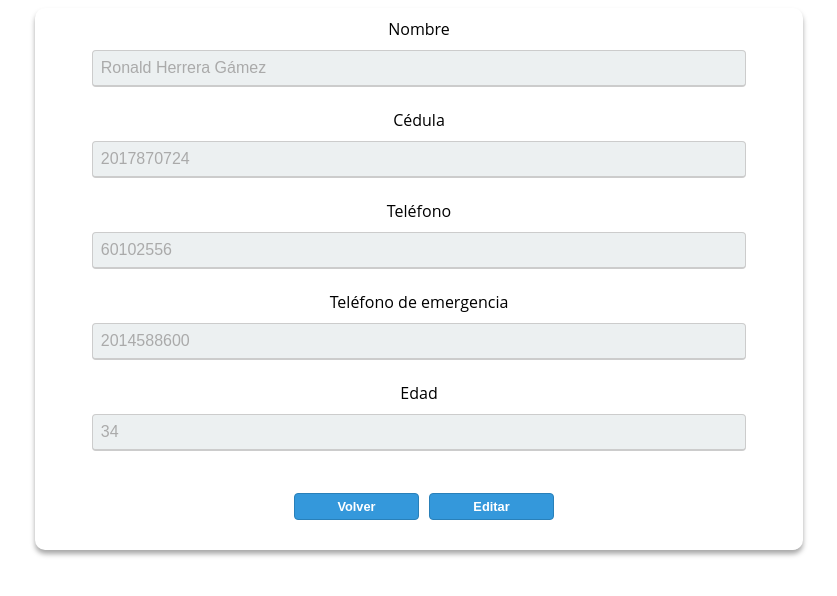
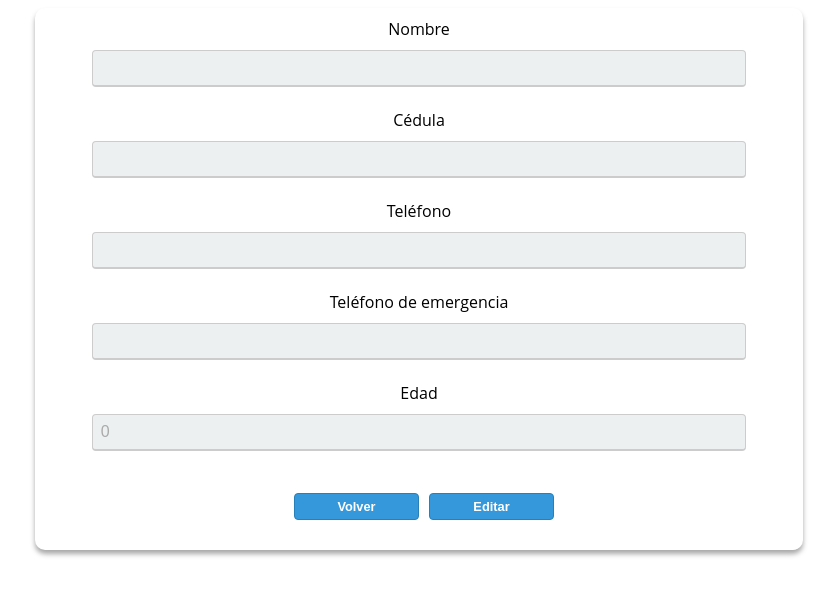
Before and after one commit to ronaldhgamez/Cafe-App-Angular, an Angular app: page /employees/details/1 in a window 1280 px wide. Shown: the top 596 px of the page, without its empty margins (221-1058 px from the left). Built offline with nearby package versions, Linux system fonts and the light colour scheme.

Commit message:
[updated] buttons functionality added

```diff
--- a/src/app/app.module.ts
+++ b/src/app/app.module.ts
@@ -31,7 +31,7 @@ const routes: Routes = [
     component: AssingBoxesComponent
   },
   {
-    path: 'register-component',
+    path: 'register',
     component: RegisterComponentComponent
   },
 ]; // sets up routes constant where you define your routes
--- a/src/app/components/employees-component/employees-component.component.html
+++ b/src/app/components/employees-component/employees-component.component.html
@@ -12,8 +12,9 @@
 
     <div>
       <h2>{{date}}</h2>
-      <button>Asignación de cajuelas</button>
+      <button (click)="goTo('/assign-daily-boxes')">Asignación de cajuelas</button>
       <button>Ver salarios</button>
+      <button (click)="goTo('/register')">Registrar empleado</button>
     </div>
   </div>
 
@@ -24,7 +25,6 @@
         <span>{{employee.id_card}} {{employee.name}}</span>
         <button class='btn2' (click)="clickOnEmployee(employee)">Ver</button>
       </div>
-
     </div>
   </div>
 
--- a/src/app/components/employees-component/employees-component.component.ts
+++ b/src/app/components/employees-component/employees-component.component.ts
@@ -1,4 +1,5 @@
 import { Component, OnInit } from '@angular/core';
+import { Router } from '@angular/router';
 import { Methods } from '../../classes/methods';
 
 @Component({
@@ -12,7 +13,7 @@ export class EmployeesComponentComponent implements OnInit {
   public employee_list: Array<any>;
   public methods: Methods = new Methods();
 
-  constructor() {
+  constructor(private router: Router) {
     this.date = this.methods.getDate();
     this.employee_list = [
       {
@@ -31,12 +32,11 @@ export class EmployeesComponentComponent implements OnInit {
   }
 
   ngOnInit(): void {
-    console.log(this.methods.getDate());
   }
 
   clickOnEmployee(employee: any) {
     console.log(employee);
-
+    this.router.navigateByUrl(`/employees/details/${employee.id_card}`);
   }
 
   public filter() {
@@ -44,4 +44,8 @@ export class EmployeesComponentComponent implements OnInit {
     console.log(value);
 
   }
+
+  public goTo(r: string) {
+    this.router.navigateByUrl(r);
+  }
 }
--- a/src/app/components/employees-details/employees-details.component.html
+++ b/src/app/components/employees-details/employees-details.component.html
@@ -22,7 +22,7 @@
     <input id="age" type="number" value={{age}} min="10" max="100" required [disabled]="isEditing ? null : true">
     <br><br>
 
-    <button class="btn2">Volver</button>
+    <button class="btn2" (click)="back()">Volver</button>
     <button class="btn2" (click)="isEditing=!isEditing">Editar</button>
     <button class="btn2" (click)="saveNewValues()" *ngIf="isEditing">Guardar</button>
 
--- a/src/app/components/employees-details/employees-details.component.ts
+++ b/src/app/components/employees-details/employees-details.component.ts
@@ -1,5 +1,5 @@
 import { Component, OnInit } from '@angular/core';
-import { ActivatedRoute } from '@angular/router'; // CLI imports router
+import { ActivatedRoute, Router } from '@angular/router'; // CLI imports router
 
 @Component({
   selector: 'app-employees-details',
@@ -17,24 +17,19 @@ export class EmployeesDetailsComponent implements OnInit {
   public isEditing: boolean;
 
 
-  constructor(private router: ActivatedRoute) {
+  constructor(private router: ActivatedRoute, private router2: Router) {
 
     this.id = this.router.snapshot.paramMap.get('id') || "";
-    this.router.paramMap.subscribe((paramMap: any) => {
-      const { params } = paramMap;
-      console.log(paramMap);
-    })
-    this.name = "Ronald Herrera Gámez";
-
-    this.card_id = "2017870724";
-    this.tel = "60102556";
-    this.emergency = "2014588600";
-    this.age = 34;
+    this.name = "";
+    this.card_id = "";
+    this.tel = "";
+    this.emergency = "";
+    this.age = 0;
     this.isEditing = false;
   }
 
-  ngOnInit(): void {
-    console.log(this.id + "dfa")
+  async ngOnInit() {
+    console.log("id: " + this.id)
   }
 
   saveNewValues() {
@@ -50,4 +45,7 @@ export class EmployeesDetailsComponent implements OnInit {
     console.log(x);
   }
 
+  back() {
+    this.router2.navigateByUrl('/employees');
+  }
 }
--- a/src/app/components/login-component/login-component.component.ts
+++ b/src/app/components/login-component/login-component.component.ts
@@ -1,6 +1,6 @@
 import { Component, OnInit } from '@angular/core';
 import { FormBuilder, FormGroup, Validators } from '@angular/forms';
-import { Router, Routes } from '@angular/router'; // CLI imports router
+import { Router } from '@angular/router'; // CLI imports router
 import { AuthService } from 'src/app/services/auth.service';
 
 import Swal from 'sweetalert2';
@@ -17,46 +17,31 @@ export class LoginComponentComponent {
     contrasena: ['admin', [Validators.required]]
 
   });
+
   public username: string;
   public password: string;
+
   constructor(private fb: FormBuilder, private authService: AuthService, private router: Router) {
     this.username = "";
     this.password = "";
   }
 
-  /* login() {
+  login() {
     console.log(this.miFormulario.value);
     const { usuario, contrasena } = this.miFormulario.value;
 
     this.authService.login(usuario, contrasena)
       .subscribe(ok => {
-
         console.log(ok);
-
         if (ok === true) {
-          //this.router.navigateByUrl('/rutadelaventana');
-          console.log("Abriendo menú del Administrador")
-          //This is where its broke - below:
-          this.router.navigateByUrl('/employees/details');
+          this.router.navigateByUrl('/employees');
         } else {
           Swal.fire('Error', ok, 'error');
-          //TODO mostrar mensaje de error
+        }
+      });
   }
 
-
-      });
-    //console.log(this.miFormulario.valid);
-  } */
-
-  /*   public username: string;
-    public password: string;
-
-    constructor() {
-      this.username = "";
-      this.password = "";
-    }
-  */
-    login() {
+  /* login2() {
     this.username = (<HTMLInputElement>document.getElementById("username")).value;
     this.password = (<HTMLInputElement>document.getElementById("password")).value;
 
@@ -65,10 +50,10 @@ export class LoginComponentComponent {
       //this.router.navigateByUrl('/rutadelaventana');
       console.log("Abriendo menú del Administrador")
       //This is where its broke - below:
-          this.router.navigateByUrl('/employees/details');
+      this.router.navigateByUrl('/employees');
     } else {
       alert("Incorrect credentials");
     }
-    }
+  } */
 
 }
--- a/src/app/components/register-component/register-component.component.html
+++ b/src/app/components/register-component/register-component.component.html
@@ -3,13 +3,14 @@
   <div class="card shadow margin-top">
     <h4>Registro de trabajador</h4>
     <form type="submit" action="" [formGroup]="miFormulario">
-      <input  type="text"  formControlName="nombre" placeholder="nombre completo" required>
-      <input  type="text" formControlName="cedula" placeholder="cédula" required>
-      <input  type="text" formControlName="telefono" placeholder="teléfono" required>
-      <input  type="text" formControlName="telefonoEmergencia" placeholder="teléfono de emergencia">
-      <input  type="number" formControlName="edad" placeholder="edad" min="10" max="100" required>
+      <input type="text" formControlName="nombre" placeholder="nombre completo" required>
+      <input type="text" formControlName="cedula" placeholder="cédula" required>
+      <input type="text" formControlName="telefono" placeholder="teléfono" required>
+      <input type="text" formControlName="telefonoEmergencia" placeholder="teléfono de emergencia">
+      <input type="number" formControlName="edad" placeholder="edad" min="10" max="100" required>
       <button class="btn2" type="submit" (click)="registro()">Registrar</button>
     </form>
+    <button class="btn2" (click)="back()">Regresar</button>
   </div>
 
 </body>
--- a/src/app/components/register-component/register-component.component.ts
+++ b/src/app/components/register-component/register-component.component.ts
@@ -1,5 +1,6 @@
 import { Component } from '@angular/core';
 import { FormBuilder, FormGroup, Validators } from '@angular/forms';
+import { Router } from '@angular/router';
 import { AuthService } from '../../services/auth.service';
 
 @Component({
@@ -20,8 +21,9 @@ export class RegisterComponentComponent {
 
   });
 
-  constructor(
-    private fb: FormBuilder){ }
+  constructor(private fb: FormBuilder, private router: Router) {
+
+  }
 
   registro() {
     console.log(this.miFormulario.value);
@@ -29,7 +31,9 @@ export class RegisterComponentComponent {
   }
 
 
-
+  back() {
+    this.router.navigateByUrl('/employees');
+  }
 
   /*
     constructor() { }
```
Lines whose indentation alone changed are shown as unchanged.
